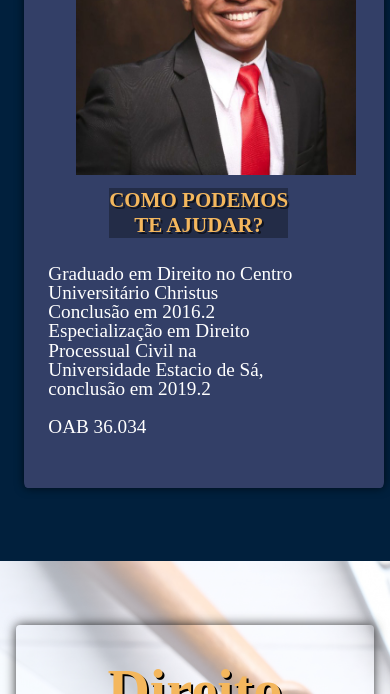
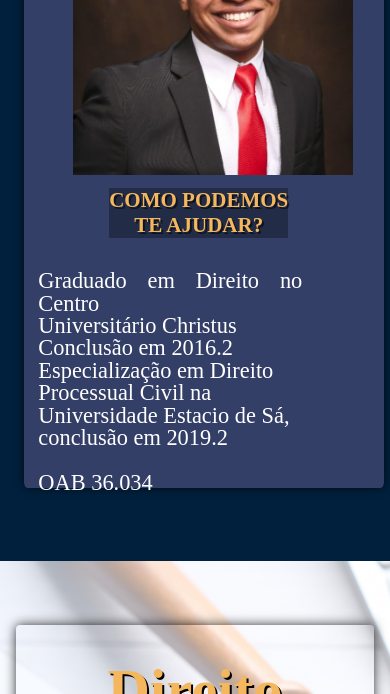
Before and after one commit to Rafael3497/LandingPage-advocacia-e-consultoria, a plain HTML site: page index.html in a window 390 px wide. Shown: the part 687-1381 px from the top of the page. Drawn offline with nearby package versions, Linux system fonts and the light colour scheme; files that its build step writes are made by us from their sources; a web font is replaced by a local one.

Commit message:
Update Stilo.css

```diff
--- a/Stilo.css/Stilo.css
+++ b/Stilo.css/Stilo.css
@@ -820,7 +820,7 @@ footer .social a:hover {
 
   .container3 img {
     top: -15%;
-    left: 4%;
+    left: 3%;
     height: 290px;
     width: 40vw;
   }
@@ -829,8 +829,8 @@ footer .social a:hover {
     margin: 0;
     top: -6%;
     left: -12%;
-    font-size: 22px;
-    font-size: 1.2rem;
+    font-size: 20px;
+    font-size: 1.4rem;
   }
 
   .container3 h1{
```
